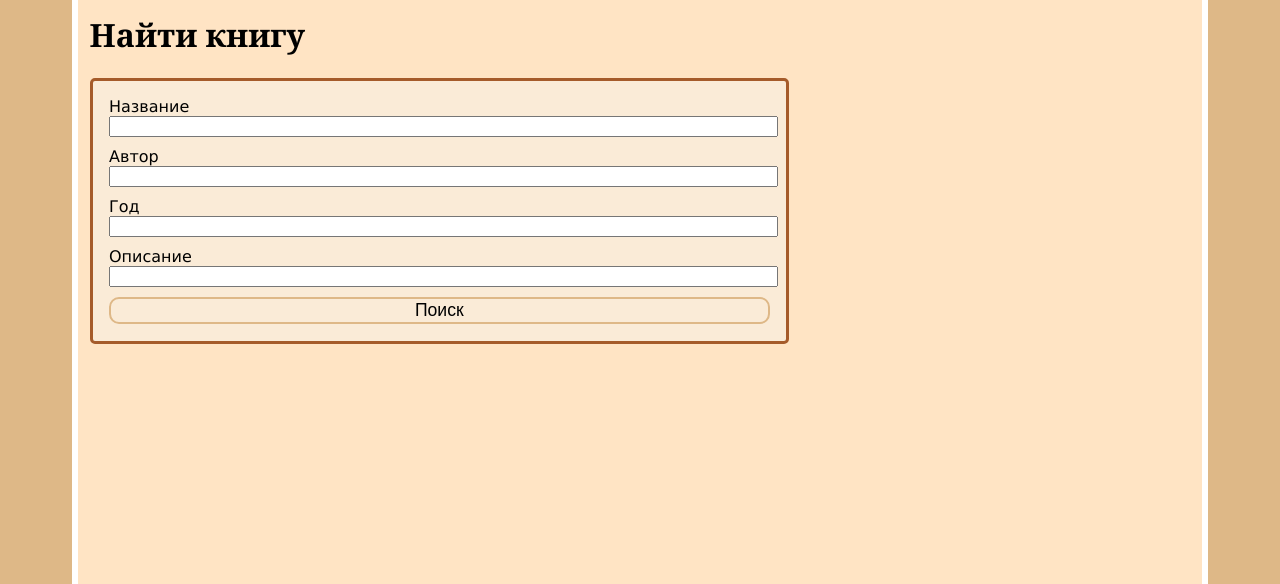
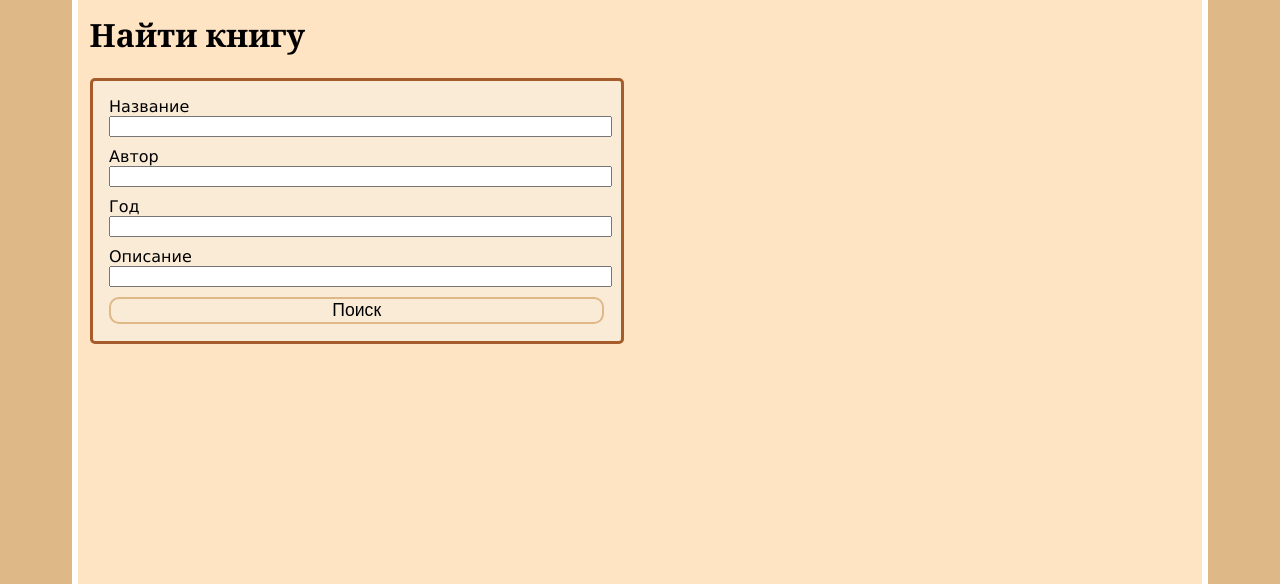
Before and after one commit to vkirs229037/ks_project, a Flask app: page /library/search in a window 1280 px wide. Shown: the part 35-619 px from the top of the page. Run offline with Flask 3, Linux system fonts and the light colour scheme; data that the repository does not hold is empty.

Commit message:
чуть уменьшил меню поиска

```diff
--- a/app/static/css/search.css
+++ b/app/static/css/search.css
@@ -6,7 +6,7 @@
     border: 3px solid rgb(165, 91, 42);
     border-radius: 5px;
     background-color: antiquewhite;
-    width: 80%;
+    width: 60%;
 }
 
 .search input {
```
